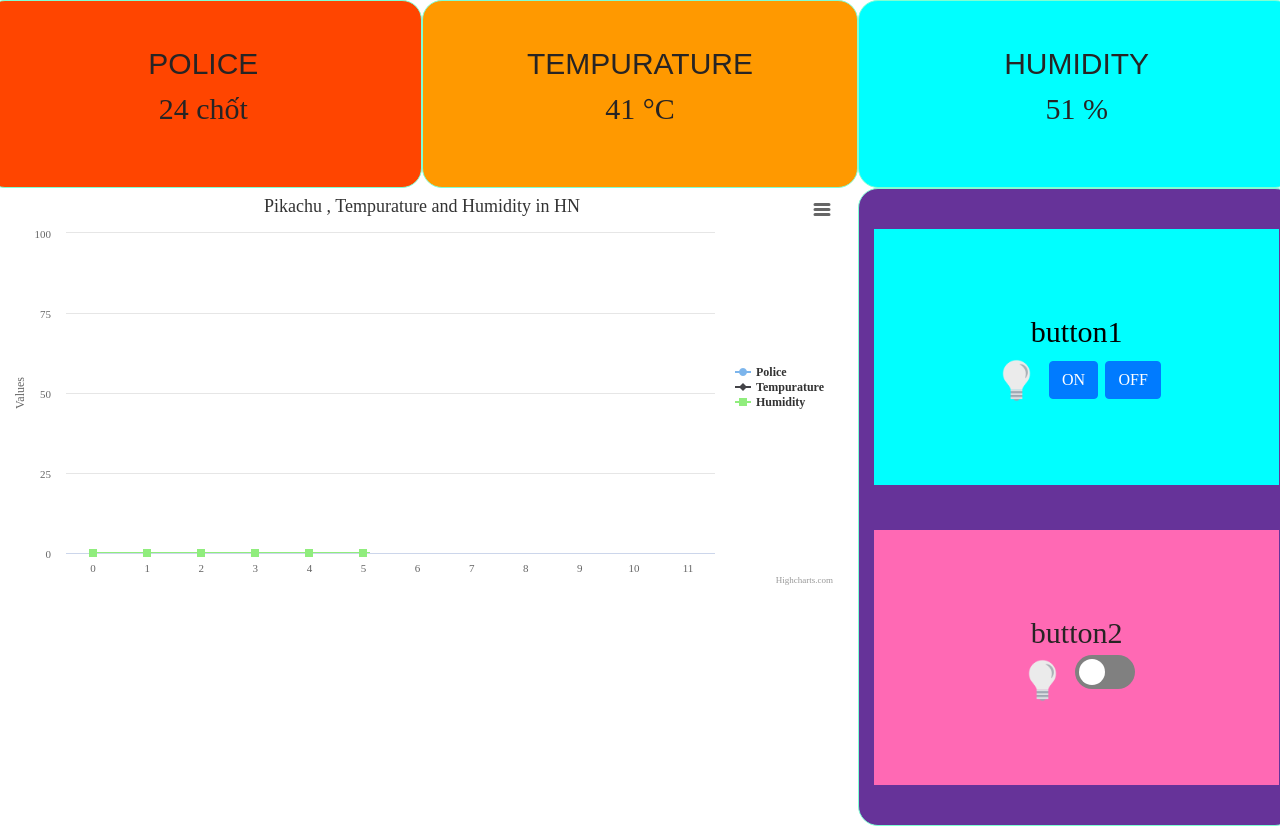
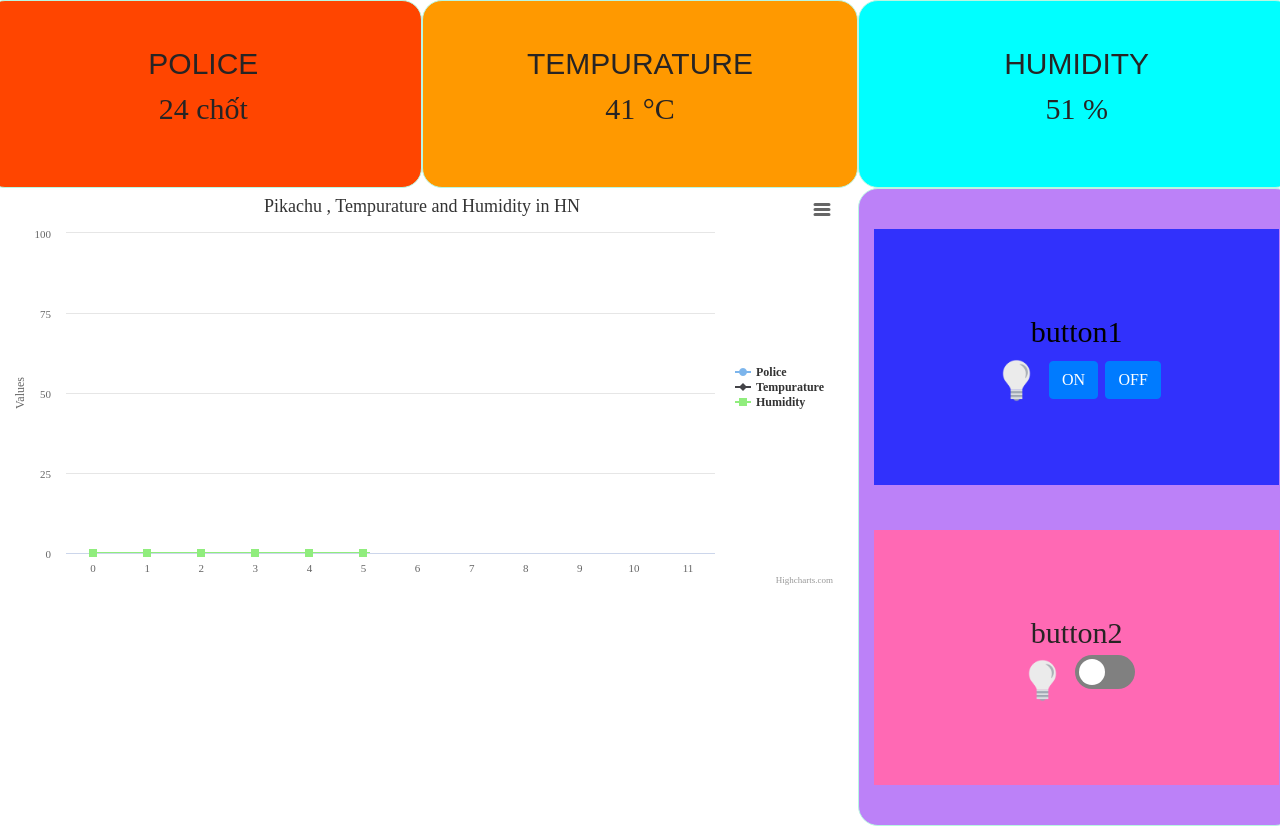
Before and after one commit to CuuvuivevaSoixam/data, a website: page lad.html in a window 1280 px wide. Drawn offline with nearby package versions, Linux system fonts and the light colour scheme.

Commit message:
sua file boot.css - 1

```diff
--- a/boot.css
+++ b/boot.css
@@ -12,8 +12,8 @@ h4{	color:#5512b9cc;
 h2{	color:#010401;
 }
 .col-lg-4{
-        background-color: rebeccapurple;
-        border: 1px solid aquamarine;
+        background-color: rgb(188, 129, 248);
+        border: 1px solid rgb(184, 247, 226);
         color: rgb(39, 36, 36);
         text-align: center;
         float: left;
@@ -27,7 +27,7 @@ h2{	color:#010401;
         text-align: center;
     }
 .btnn1{
-        background-color: aqua;
+        background-color: rgb(49, 49, 252);
         padding: 80px;
         color: black;
 
```
